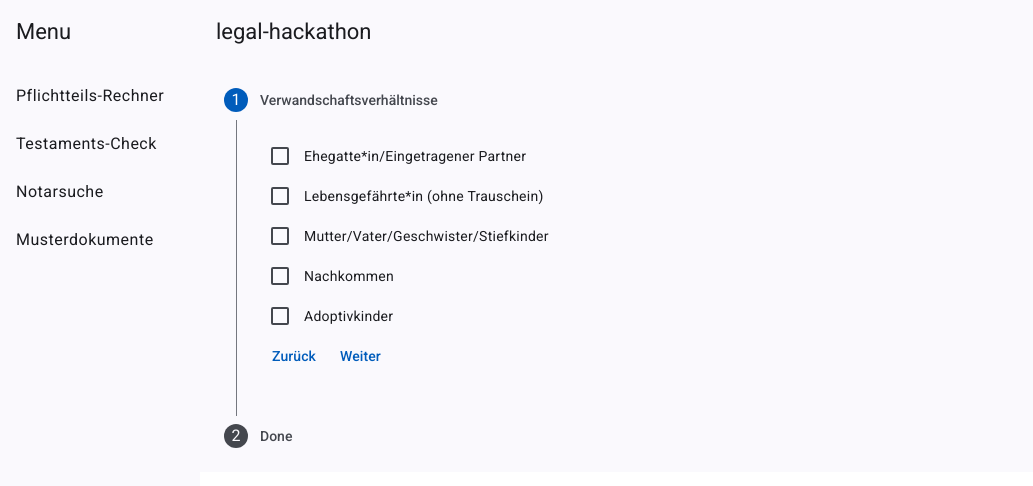
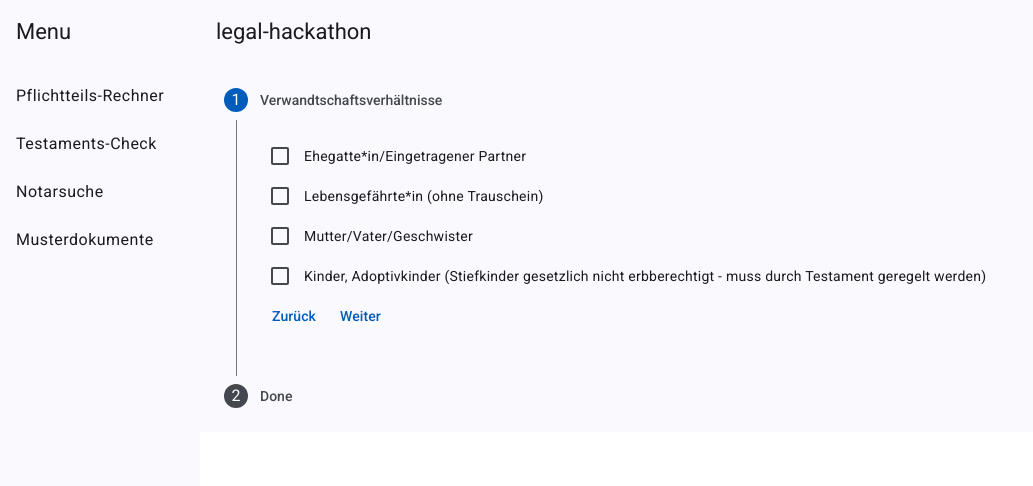
Before and after one commit to chranditho/legal-hackathon, an Angular app: page /rechner in a window 1280 px wide. Shown: the top 486 px of the page, without its empty margins (0-1033 px from the left). Built offline with nearby package versions, Linux system fonts and the light colour scheme.

Commit message:
Anpassung_Verwandtschaftsverhätlnisse

```diff
--- a/src/app/features/rechner/rechner-page/rechner-page.component.html
+++ b/src/app/features/rechner/rechner-page/rechner-page.component.html
@@ -1,7 +1,7 @@
 <mat-stepper orientation="vertical" [linear]="isLinear" #stepper>
-  <mat-step [stepControl]="verwandschaftsverhaeltnisse">
-    <ng-template matStepLabel>Verwandschaftsverhältnisse</ng-template>
-    <section [formGroup]="verwandschaftsverhaeltnisse">
+  <mat-step [stepControl]="verwandtschaftsverhaeltnisse">
+    <ng-template matStepLabel>Verwandtschaftsverhältnisse</ng-template>
+    <section [formGroup]="verwandtschaftsverhaeltnisse">
       <p>
         <mat-checkbox formControlName="ehepartner"
           >Ehegatte*in/Eingetragener Partner</mat-checkbox
@@ -14,14 +14,14 @@
       </p>
       <p>
         <mat-checkbox formControlName="eltern"
-          >Mutter/Vater/Geschwister/Stiefkinder</mat-checkbox
+          >Mutter/Vater/Geschwister</mat-checkbox
         >
       </p>
       <p>
-        <mat-checkbox formControlName="nachkommen">Nachkommen</mat-checkbox>
-      </p>
-      <p>
-        <mat-checkbox formControlName="adoptivkind">Adoptivkinder</mat-checkbox>
+        <mat-checkbox formControlName="nachkommen"
+          >Kinder, Adoptivkinder (Stiefkinder gesetzlich nicht erbberechtigt -
+          muss durch Testament geregelt werden)</mat-checkbox
+        >
       </p>
       <div>
         <button mat-button matStepperPrevious>Zurück</button>
@@ -30,7 +30,7 @@
     </section>
   </mat-step>
 
-  @if (verwandschaftsverhaeltnisse.controls.ehepartner.value) {
+  @if (verwandtschaftsverhaeltnisse.controls.ehepartner.value) {
     <mat-step [stepControl]="ehepartnerStepGroup">
       <form [formGroup]="ehepartnerStepGroup">
         <ng-template matStepLabel>Auschlussgründe</ng-template>
--- a/src/app/features/rechner/rechner-page/rechner-page.component.ts
+++ b/src/app/features/rechner/rechner-page/rechner-page.component.ts
@@ -75,7 +75,7 @@ export class RechnerPageComponent {
     abgbNein: ['', Validators.required],
   });
 
-  readonly verwandschaftsverhaeltnisse = this._formBuilder.group({
+  readonly verwandtschaftsverhaeltnisse = this._formBuilder.group({
     ehepartner: false,
     kinder: false,
     eltern: false,
```
